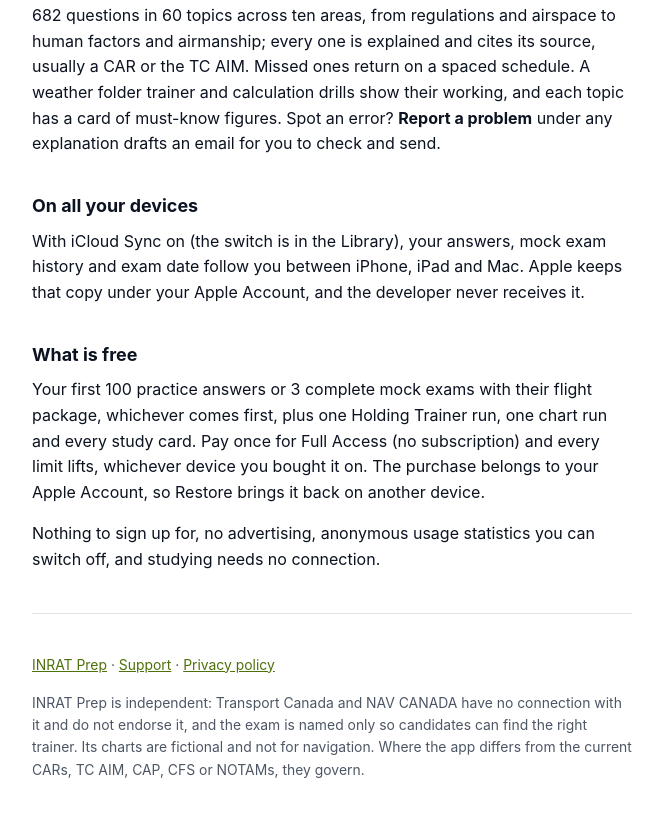
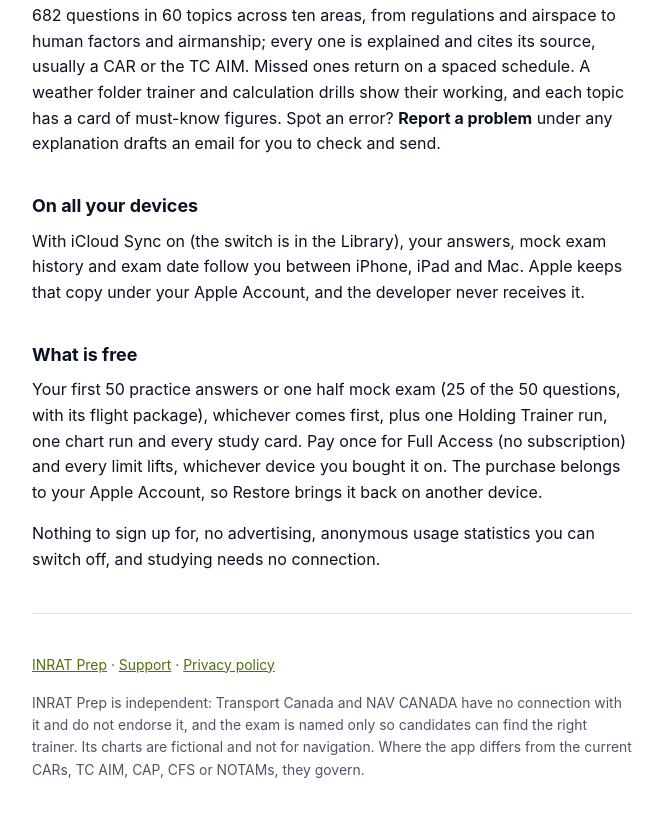
Before and after one commit to PatrickRodriguz2/inrat-prep, a plain HTML site: page index.html in a window 1280 px wide. Shown: the part 2101-2918 px from the top of the page, without its empty margins (308-971 px from the left). Drawn offline with Linux system fonts and the light colour scheme.

Commit message:
INRAT Prep 1.0: index.html

```diff
--- a/index.html
+++ b/index.html
@@ -100,7 +100,7 @@
   <p>With iCloud Sync on (the switch is in the Library), your answers, mock exam history and exam date follow you between iPhone, iPad and Mac. Apple keeps that copy under your Apple Account, and the developer never receives it.</p>
 
   <h2>What is free</h2>
-  <p>Your first 100 practice answers or 3 complete mock exams with their flight package, whichever comes first, plus one Holding Trainer run, one chart run and every study card. Pay once for Full Access (no subscription) and every limit lifts, whichever device you bought it on. The purchase belongs to your Apple Account, so Restore brings it back on another device.</p>
+  <p>Your first 50 practice answers or one half mock exam (25 of the 50 questions, with its flight package), whichever comes first, plus one Holding Trainer run, one chart run and every study card. Pay once for Full Access (no subscription) and every limit lifts, whichever device you bought it on. The purchase belongs to your Apple Account, so Restore brings it back on another device.</p>
 
   <p>Nothing to sign up for, no advertising, anonymous usage statistics you can switch off, and studying needs no connection.</p>
 
```
